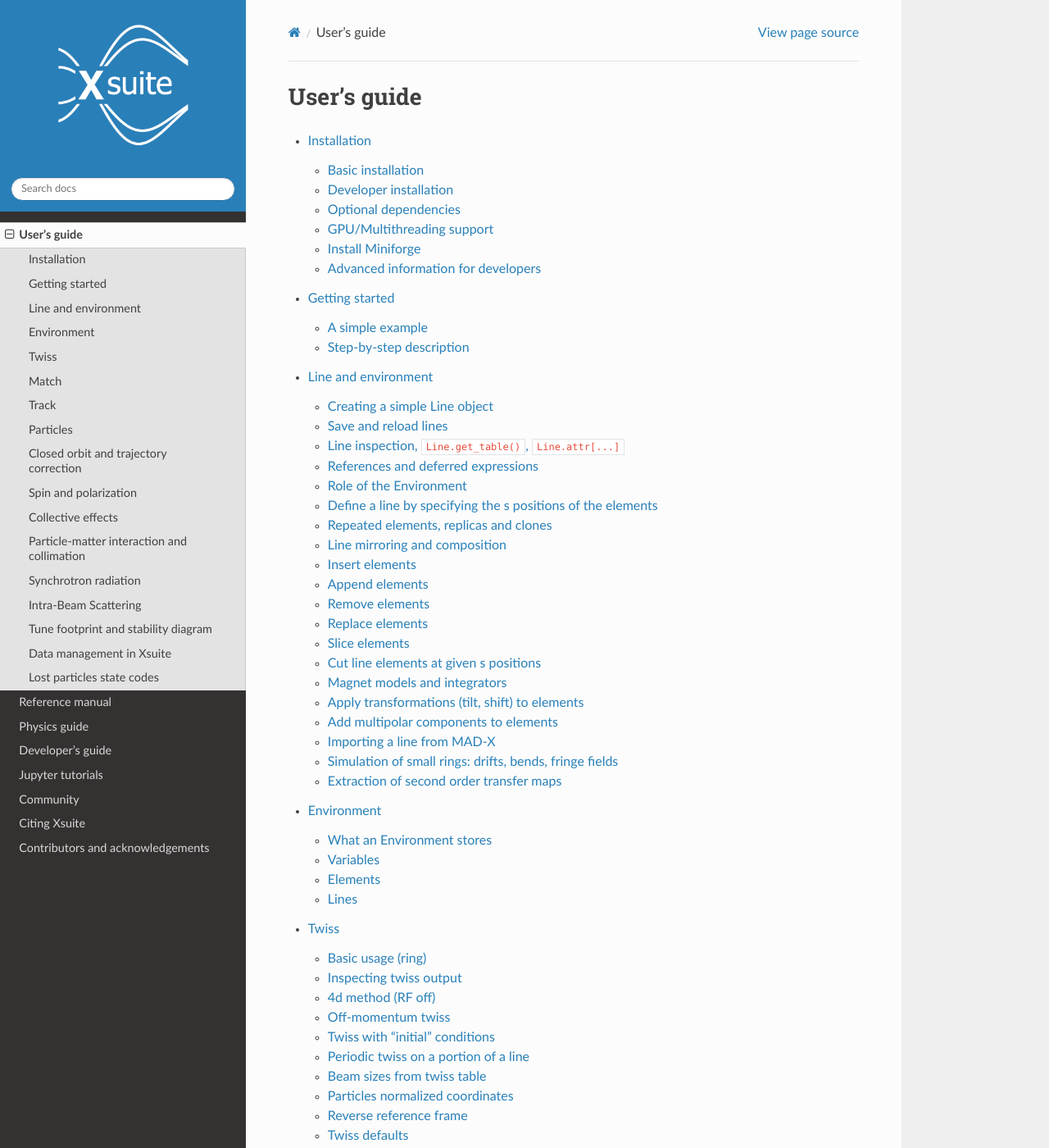
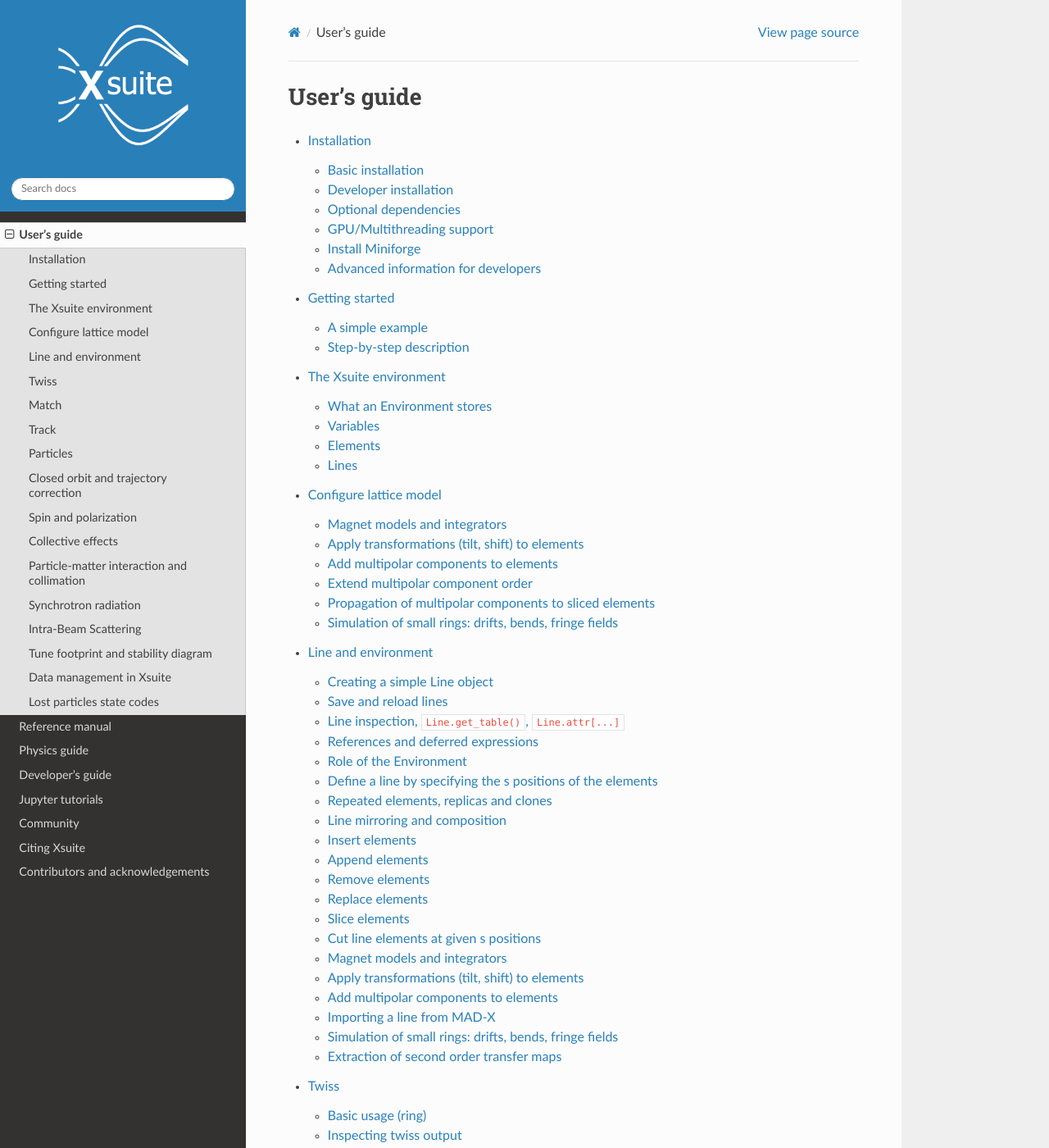
Before and after one commit to xsuite/xsuite, a Sphinx documentation site: the page built from docs/usersguide.rst, in a window 1280 px wide and 1400 px high. Shown: the whole window at 82% size. Built offline with Sphinx 7.4.7 and the Read the Docs theme 3.1.0, drawn with Linux system fonts in a browser that asks for light colours; pages that are not in the unit, such as notebooks, are missing from menus; the version number could not be read and is left out; some of the changed lines change nothing that is shown.

Commit message:
Reorganizing docs

```diff
--- a/docs/environment.rst
+++ b/docs/environment.rst
@@ -1,6 +1,6 @@
-============
-Environment
-============
+======================
+The Xsuite environment
+======================
 
 .. contents:: Table of Contents
     :depth: 3
--- /dev/null
+++ b/docs/lattice_model.rst
@@ -0,0 +1,102 @@
+Configure lattice model
+=======================
+
+.. contents:: Table of Contents
+    :depth: 3
+
+Magnet models and integrators
+-----------------------------
+
+Magnetic elements are modeled using symplectic integrators. Users can choose
+among different "models," which correspond to various splitting schemes of
+the underlying Hamiltonian, and different "integrators," which define the
+integration method. It is also possible specify the desired number of kicks (in
+case the desired number of kicks is incompatible with the chosen integration scheme,
+the number of kicks is automatically increased to the next compatible value).
+
+The list of available models and integrators for a given element or element type
+be obtained by calling the methods ``Element.get_available_models()`` and
+``Element.get_available_integrators()``, respectively. Information about the different
+models and integrators is available in the section "Symplectic integrators" of
+the :doc:`Xsuite Physics Guide<physicsguide>`.
+
+The ``Line.set(...)`` method can be used to set the model, integrator and number of
+for several elements in a single call.
+
+These features are illustrated in the following example:
+
+.. literalinclude:: generated_code_snippets/models_integrators.py
+   :language: python
+
+Apply transformations (tilt, shift) to elements
+-----------------------------------------------
+
+Tilt and shifts transformations can be applied to beam elements, as illustrated
+in the following example:
+
+.. literalinclude:: generated_code_snippets/compound_transform.py
+   :language: python
+
+Transformations are propagated when the elements are sliced and can be updated
+also after the slicing by acting on the parent element. This is illustrated in
+the following example:
+
+.. literalinclude:: generated_code_snippets/compound_transform_sliced.py
+   :language: python
+
+Add multipolar components to elements
+-------------------------------------
+
+Multipolar components can be added to thick beam elements, as illustrated in the
+following example:
+
+.. literalinclude:: generated_code_snippets/multipolar_components.py
+   :language: python
+
+Extend multipolar component order
+---------------------------------
+
+By default, the multipolar component order is limited to a given default (typically
+dodecapole). However, it is possible to extend the multipolar component order
+by using the method :meth:`xtrack.Line.extend_knl_ksl` as illustrated in the following
+example:
+
+.. literalinclude:: generated_code_snippets/extend_multipoles.py
+   :language: python
+
+Propagation of multipolar components to sliced elements
+-------------------------------------------------------
+
+Multipolar components are propagated when the elements are sliced and can be updated
+also after the slicing by acting on the parent element. This is illustrated in
+the following example:
+
+.. literalinclude:: generated_code_snippets/multipolar_components_sliced.py
+   :language: python
+
+Simulation of small rings: drifts, bends, fringe fields
+-------------------------------------------------------
+
+The modeling of the body of bending magnets is automatically adapted depending
+on the bending radius, hence no special setting is required for this purpose
+when simulating small rings with large bending angles.
+
+However, the modeling of the fringe fields and the drifts is not automatically
+adapted and appropriate settings need to be provided by the user.
+
+The following example illustrates how to switch to the full model for the fringe
+fields and the drifts and compares the effect of different models on the optics
+functions and the chromatic properties of the CERN ELENA ring:
+
+.. literalinclude:: generated_code_snippets/elena_chromatic_functions.py
+   :language: python
+
+.. figure:: figures/elena_w_chrom.png
+    :width: 80%
+    :align: center
+
+    Comparison of the simplified and full model for the CERN ELENA ring (the six
+    bends of the ring are highlighted in blue). While
+    the linear optics is well reproduced by the simplified model, the chromatic
+    properties differ significantly (in particular, note the effect of the dipole
+    edges).
--- a/docs/usersguide.rst
+++ b/docs/usersguide.rst
@@ -7,8 +7,9 @@
 
    installation
    singlepart
+   environment
+   lattice_model
    line
-   environment
    twiss
    match
    track
```
